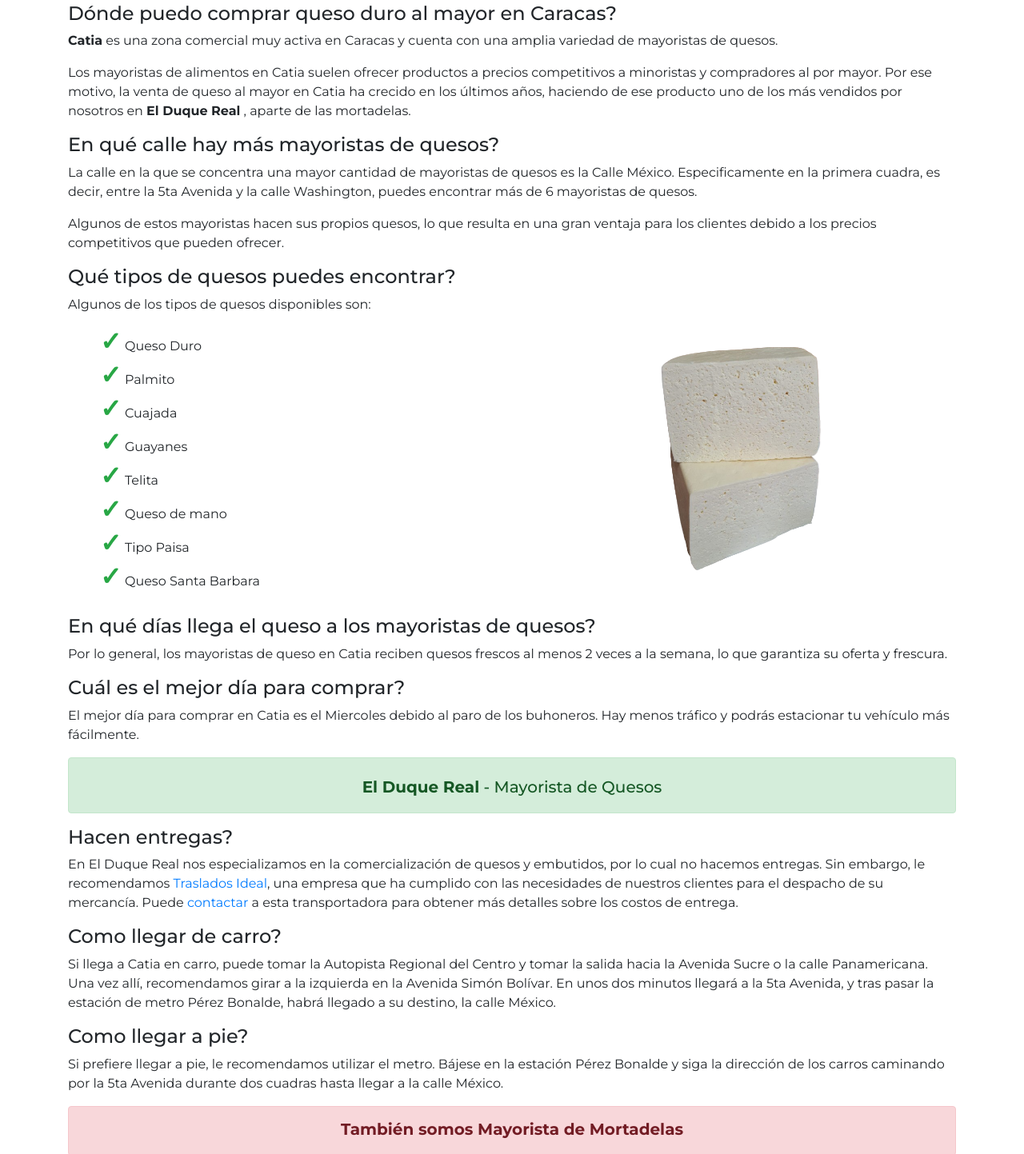
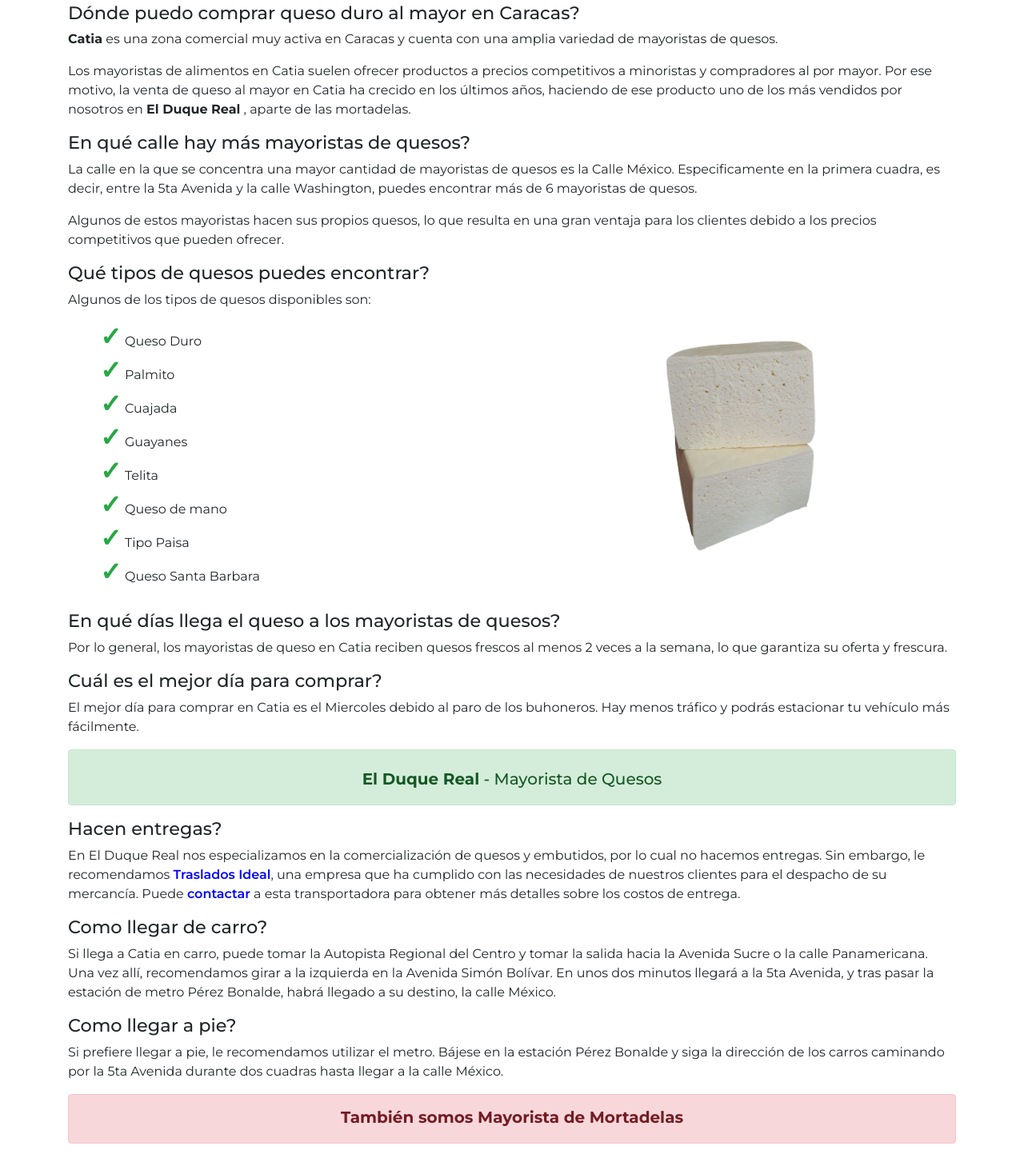
Before and after one commit to Luis0lo/Duque-Real, a plain HTML site: page pages/quesoduro.html in a window 1280 px wide. Shown: the part 273-1716 px from the top of the page at 80% size. Drawn offline with nearby package versions, Linux system fonts and the light colour scheme.

Commit message:
several fixes

```diff
--- a/pages/quesoduro.css
+++ b/pages/quesoduro.css
@@ -12,6 +12,9 @@ body {
 
   h1 {
     font-size: 3rem;
+  }
+  h2{
+    font-size: 1.4rem;
   }
 
   p {
@@ -146,6 +149,7 @@ body {
 
   .shake img {
     max-height: 300px;
+    max-width: 200px;
   }
 
   .social-icon {
@@ -164,3 +168,7 @@ body {
   .blog-post{
     margin-top: 10px;
   }
+  .ideal{
+    color: blue;
+    font-weight: 600;
+  }
--- a/pages/quesoduro.html
+++ b/pages/quesoduro.html
@@ -29,7 +29,7 @@
   <link rel="stylesheet" href="./quesoduro.css">
 
   <link rel="shortcut icon" href="../styles/img/star.png" />
-  <title>El Duque Real | Queso Duro</title>
+  <title>Queso Blanco Duro al Mayor</title>
 </head>
 
 <body>
@@ -106,16 +106,16 @@
     <h1 class='mb-md-4'>Venta de Queso Blanco al Mayor</h1>
   <p>El queso duro es muy versátil debido a su textura firme y sabor. Su consistencia resistente permite rallarlo, cortarlo en cubos, derretirlo y utilizarlo en diversas preparaciones culinarias. Entre la gran variedad de quesos existentes en Venezuela, el queso blanco duro es sin duda el más popular y se puede encontrar en muchos lugares de Caracas.</p>
 
-  <h4>Dónde puedo comprar queso duro al mayor en Caracas?</h4>
+  <h2>Dónde puedo comprar queso duro al mayor en Caracas?</h2>
 
   <p><strong>Catia</strong> es una zona comercial muy activa en Caracas y cuenta con una amplia variedad de mayoristas de quesos.</p>
   <p> Los mayoristas de alimentos en Catia suelen ofrecer productos a precios competitivos a minoristas y compradores al por mayor. Por ese motivo, la venta de queso al mayor en Catia ha crecido en los últimos años, haciendo de ese producto uno de los más vendidos por nosotros en <strong>El Duque Real</strong> , aparte de las mortadelas.</p>
 
-  <h4>En qué calle hay más mayoristas de quesos?</h4>
+  <h2>En qué calle hay más mayoristas de quesos?</h2>
   <p>La calle en la que se concentra una mayor cantidad de mayoristas de quesos es la Calle México. Especificamente en la primera cuadra, es decir, entre la 5ta Avenida y la calle Washington, puedes encontrar más de 6 mayoristas de quesos. </p>
     <p>Algunos de estos mayoristas hacen sus propios quesos, lo que resulta en una gran ventaja para los clientes debido a los precios competitivos que pueden ofrecer.</p>
 
-  <h4>Qué tipos de quesos puedes encontrar?</h4>
+  <h2>Qué tipos de quesos puedes encontrar?</h2>
   <p>Algunos de los tipos de quesos disponibles son:</p>
 <!-- <ul>
   <li>Queso Duro Llanero</li>
@@ -183,23 +183,23 @@ Tipo Paisa          </p>
     </div>
   </div>
 
-  <h4>En qué días llega el queso a los mayoristas de quesos?</h4>
+  <h2>En qué días llega el queso a los mayoristas de quesos?</h2>
   <p>Por lo general, los mayoristas de queso en Catia reciben quesos frescos al menos 2 veces a la semana, lo que garantiza su oferta y frescura.</p>
 
-  <h4>Cuál es el mejor día para comprar?</h4>
+  <h2>Cuál es el mejor día para comprar?</h2>
 <p>El mejor día para comprar en Catia es el Miercoles debido al paro de los buhoneros. Hay menos tráfico y podrás estacionar tu vehículo más fácilmente.</p>
 
 <div class="alert alert-success pt-4 text-center">
   <h5 ><strong>El Duque Real</strong> - Mayorista de Quesos<h5>
 </div>
 
-<h4>Hacen entregas?</h4>
-<p>En El Duque Real nos especializamos en la comercialización de quesos y embutidos, por lo cual no hacemos entregas. Sin embargo, le recomendamos <a href='https://www.trasladosideal.com/'> Traslados Ideal</a>, una empresa que ha cumplido con las necesidades de nuestros clientes para el despacho de su mercancía. Puede <a href='https://www.trasladosideal.com/#contacs'>contactar</a> a esta transportadora para obtener más detalles sobre los costos de entrega. </p>
+<h2>Hacen entregas?</h2>
+<p>En El Duque Real nos especializamos en la comercialización de quesos y embutidos, por lo cual no hacemos entregas. Sin embargo, le recomendamos <a href='https://www.trasladosideal.com/' class='ideal'> Traslados Ideal</a>, una empresa que ha cumplido con las necesidades de nuestros clientes para el despacho de su mercancía. Puede <a href='https://www.trasladosideal.com/#contacs' class='ideal'>contactar</a> a esta transportadora para obtener más detalles sobre los costos de entrega. </p>
 
-<h4>Como llegar de carro?</h4>
+<h2>Como llegar de carro?</h2>
 <p>Si llega a Catia en carro, puede tomar la Autopista Regional del Centro y tomar la salida hacia la Avenida Sucre o la calle Panamericana. Una vez allí, recomendamos girar a la izquierda en la Avenida Simón Bolívar. En unos dos minutos llegará a la 5ta Avenida, y tras pasar la estación de metro Pérez Bonalde, habrá llegado a su destino, la calle México.</p>
 
-<h4>Como llegar a pie?</h4>
+<h2>Como llegar a pie?</h2>
 <p>Si prefiere llegar a pie, le recomendamos utilizar el metro. Bájese en la estación Pérez Bonalde y siga la dirección de los carros caminando por la 5ta Avenida durante dos cuadras hasta llegar a la calle México.</p>
 
 <div class="alert alert-danger pt-3 text-center">
@@ -218,7 +218,7 @@ Tipo Paisa          </p>
 <section class="direccion" id='direccion'>
 
 <div class="pt-2 pt-md-5 pb-3">
-    <iframe src="https://www.google.com/maps/embed?pb=!1m18!1m12!1m3!1d980.7234271477291!2d-66.94654527080759!3d10.509037499531471!2m3!1f0!2f0!3f0!3m2!1i1024!2i768!4f13.1!3m3!1m2!1s0x8c2a5f106ce9899f%3A0x1e3bf187c1f9c979!2sEl%20Duque%20Real!5e0!3m2!1sen!2suk!4v1604692978616!5m2!1sen!2suk"
+    <iframe title="duque real localizacion" src="https://www.google.com/maps/embed?pb=!1m18!1m12!1m3!1d980.7234271477291!2d-66.94654527080759!3d10.509037499531471!2m3!1f0!2f0!3f0!3m2!1i1024!2i768!4f13.1!3m3!1m2!1s0x8c2a5f106ce9899f%3A0x1e3bf187c1f9c979!2sEl%20Duque%20Real!5e0!3m2!1sen!2suk!4v1604692978616!5m2!1sen!2suk"
   width="100%"
   height="350"
   frameborder=""
@@ -283,7 +283,7 @@ Tipo Paisa          </p>
   <script src="https://unpkg.com/sweetalert/dist/sweetalert.min.js"></script>
 
 
-  <script src="../index.js"></script>
+  <!-- <script src="../index.js"></script> -->
 
 </body>
 
```
Also changed, not shown: index.html (+6 -4 lines).
